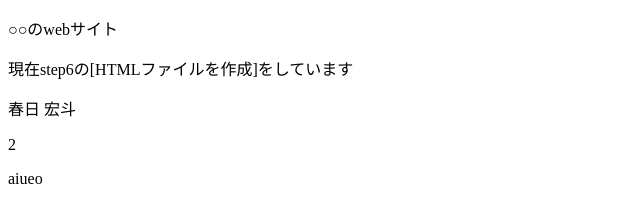
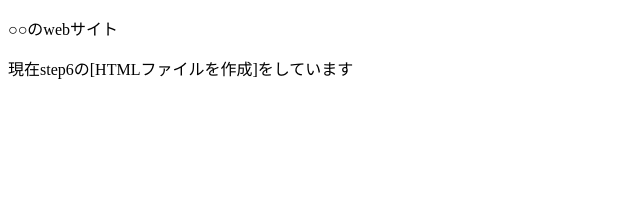
Before and after one commit to hiro9474/git_practice, a plain HTML site: page index.html in a window 1280 px wide. Shown: the whole page, without its empty margins (0-640 px from the left). Drawn offline with Linux system fonts and the light colour scheme.

Commit message:
index.htmlに登録２

```diff
--- a/index.html
+++ b/index.html
@@ -10,9 +10,6 @@
 <body>
   <p>○○のwebサイト</p>
   <p>現在step6の[HTMLファイルを作成]をしています</p>
-  <p>春日 宏斗</p>
-  <p>2</p>
-  <p>aiueo</p>
 </body>
 
 </html>
```
